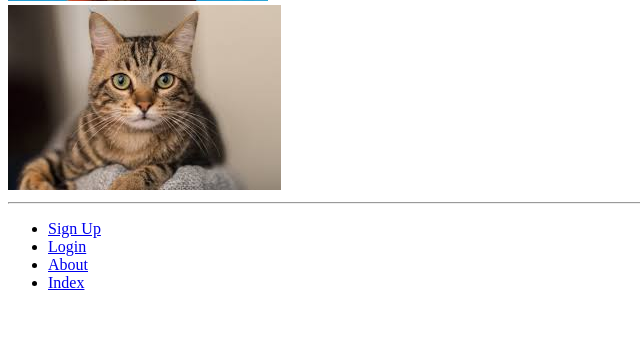
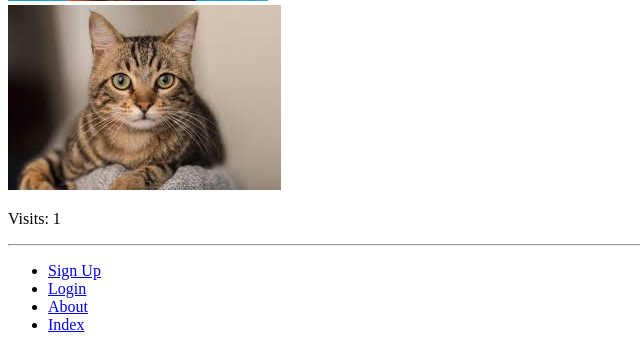
Before and after one commit to Nadia4004/tango_with_django_project, a Django app: page /rango/about/ in a window 1280 px wide. Shown: the part 494-844 px from the top of the page, without its empty margins (0-640 px from the left). Before the commit the page ends 784 px from the top, so only its background shows below. Run offline with Django 3.2, Linux system fonts and the light colour scheme.

Commit message:
Chapter 10: added visit counter

```diff
--- a/rango/views.py
+++ b/rango/views.py
@@ -5,6 +5,20 @@ from django.contrib.auth import authenticate, login, logout
 from django.contrib.auth.decorators import login_required
 from rango.models import Category, Page
 from rango.forms import CategoryForm, PageForm, UserForm, UserProfileForm
+from datetime import datetime
+
+def visitor_cookie_handler(request):
+    visits = int(request.session.get('visits', '1'))
+    last_visit_cookie = request.session.get('last_visit', str(datetime.now()))
+    last_visit_time = datetime.strptime(last_visit_cookie[:-7], '%Y-%m-%d %H:%M:%S')
+
+    if (datetime.now() - last_visit_time).days > 0:
+        visits = visits + 1
+        request.session['last_visit'] = str(datetime.now())
+    else:
+        request.session['last_visit'] = last_visit_cookie
+
+    request.session['visits'] = visits
 
 def index(request):
     category_list = Category.objects.order_by('-likes')[:5]
@@ -13,10 +27,14 @@ def index(request):
     context_dict['boldmessage'] = 'Crunchy, creamy, cookie, candy, cupcake!'
     context_dict['categories'] = category_list
     context_dict['pages'] = pages_list
-    return render(request, 'rango/index.html', context=context_dict)
+    visitor_cookie_handler(request)
+    response = render(request, 'rango/index.html', context=context_dict)
+    return response
 
 def about(request):
-    return render(request, 'rango/about.html')
+    visitor_cookie_handler(request)
+    context_dict = {'visits': request.session['visits']}
+    return render(request, 'rango/about.html', context=context_dict)
 
 def show_category(request, category_name_slug):
     context_dict = {}
--- a/templates/rango/about.html
+++ b/templates/rango/about.html
@@ -17,4 +17,5 @@ About Rango
 <div>
     <img src="{{ MEDIA_URL }}cat.jpg" alt="Picture of a Cat" />
 </div>
+<p>Visits: {{ visits }}</p>
 {% endblock %}
```
